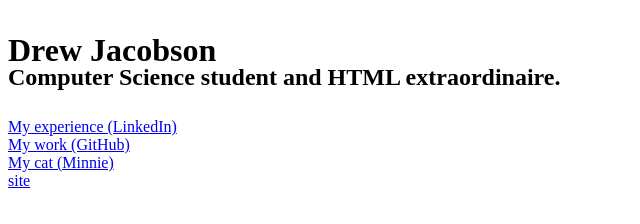
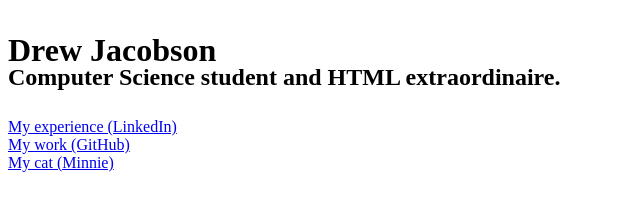
Before and after one commit to drewpj/djacobso.github.io, a plain HTML site: page index.html in a window 1280 px wide. Shown: the full height of the page, 0-640 px from the left. Drawn offline with Linux system fonts and the light colour scheme.

Commit message:
Removed bad link

```diff
--- a/index.html
+++ b/index.html
@@ -25,8 +25,6 @@
   <li><a href="https://www.linkedin.com/in/drewjacobson">My experience (LinkedIn)</a></li>
   <li><a href="https://github.com/drewpj">My work (GitHub)</a></li>
   <li><a href="http://i.imgur.com/rJzWb48.jpg">My cat (Minnie)</a></li>
-  <li><a href="cis454PointOfSale/">site</a></li>
-
 </ul>
 </body>
 </html>
```
